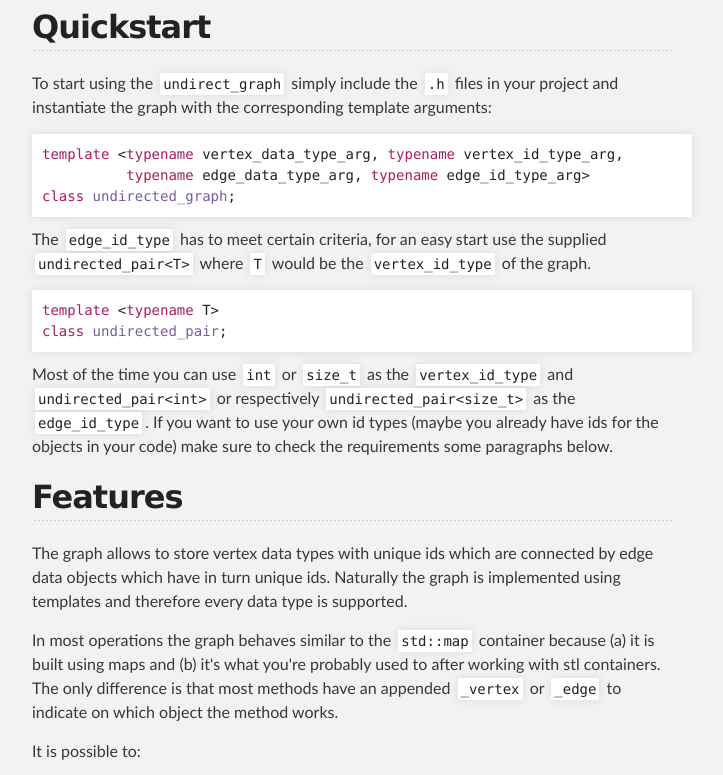
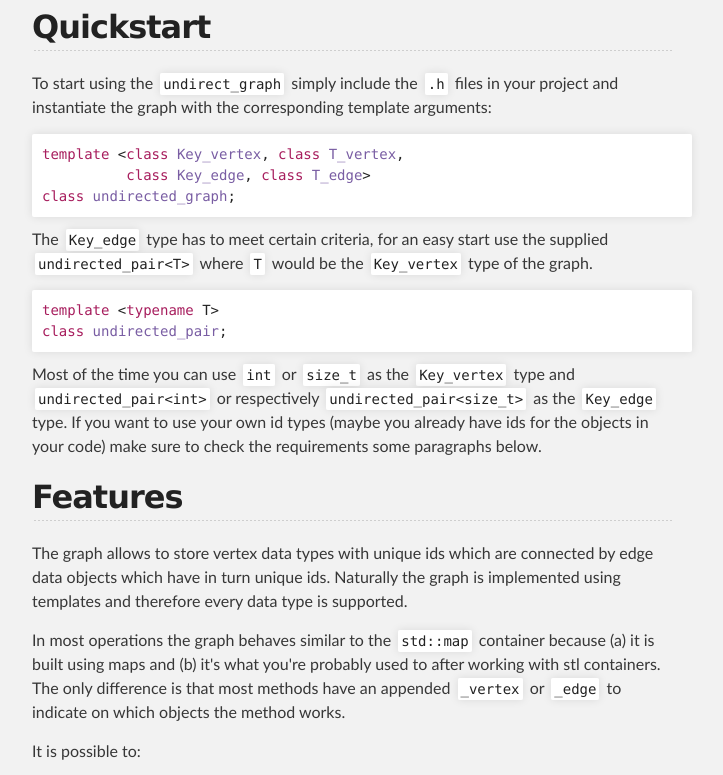
Before and after one commit to w1th0utnam3/undirected_graph, a plain HTML site: page index.html in a window 1280 px wide. Shown: the part 753-1528 px from the top of the page, without its empty margins (288-1011 px from the left). Drawn offline with Linux system fonts and the light colour scheme.

```diff
--- a/index.html
+++ b/index.html
@@ -34,49 +34,59 @@
         <h1>
 <a id="undirected_graph" class="anchor" href="#undirected_graph" aria-hidden="true"><span class="octicon octicon-link"></span></a>undirected_graph</h1>
 
-<p>A simple (probably incomplete) implementation of an undirected graph in c++ using the stl.</p>
+<p>A simple (probably incomplete) implementation of an undirected graph in c++
+using the stl.</p>
 
-<p>During my work on a group assignment I needed a graph container to store objects and their connections.
-I knew that there is an implementation in the boost library (<a href="http://www.boost.org/doc/libs/1_58_0/libs/graph/doc/">http://www.boost.org/doc/libs/1_58_0/libs/graph/doc/</a>) but I wanted to play a little bit with
-templates and see how far I can get with it.</p>
+<p>During my work on a group assignment I needed a graph container to store objects
+and their connections. I knew that there is an implementation in the boost
+library (<a href="http://www.boost.org/doc/libs/1_58_0/libs/graph/doc/">http://www.boost.org/doc/libs/1_58_0/libs/graph/doc/</a>) but I wanted to
+play a little bit with templates and see how far I can get with it.</p>
 
-<p>The feature set of the container is limited but definitely enough for simple applications. Furthermore my implementation may be quite far from optimal performance because it uses (among others) <code>std::unordered_map</code> containers as its
-underlying data structures. Again I didn't want to create a perfectly optimized implementation but to
-learn and have fun coding. If you have ideas for improvements or find bugs, feel free to notify me about them!
-When I have time I'll check whether using google's <code>dense_hash_map</code> results in better performance.</p>
+<p>The feature set of the container is limited but definitely enough for simple
+applications. Furthermore my implementation may be quite far from optimal
+performance because it uses (among others) <code>std::unordered_map</code> containers as
+its underlying data structures. Again I didn't want to create a perfectly
+optimized implementation but to learn and have fun coding. If you have ideas for
+improvements or find bugs, feel free to notify me about them! When I have time
+I'll check whether using google's <code>dense_hash_map</code> results in better performance.</p>
 
-<p>The project is licensed under the GNU GPL v2 license. Have a look into the LICENSE file for more information.</p>
+<p>The project is licensed under the GNU GPL v2 license. Have a look into the
+LICENSE file for more information.</p>
 
 <h2>
 <a id="quickstart" class="anchor" href="#quickstart" aria-hidden="true"><span class="octicon octicon-link"></span></a>Quickstart</h2>
 
-<p>To start using the <code>undirect_graph</code> simply include the <code>.h</code> files in your project and instantiate the graph
-with the corresponding template arguments:</p>
+<p>To start using the <code>undirect_graph</code> simply include the <code>.h</code> files in your
+project and instantiate the graph with the corresponding template arguments:</p>
 
-<div class="highlight highlight-c++"><pre><span class="pl-k">template </span>&lt;<span class="pl-k">typename</span> vertex_data_type_arg, <span class="pl-k">typename</span> vertex_id_type_arg,
-          <span class="pl-k">typename</span> edge_data_type_arg, <span class="pl-k">typename</span> edge_id_type_arg&gt;
+<div class="highlight highlight-c++"><pre><span class="pl-k">template </span>&lt;<span class="pl-k">class</span> <span class="pl-en">Key_vertex</span>, <span class="pl-k">class</span> <span class="pl-en">T_vertex</span>,
+          <span class="pl-k">class</span> <span class="pl-en">Key_edge</span>, <span class="pl-k">class</span> <span class="pl-en">T_edge</span>&gt;
 <span class="pl-k">class</span> <span class="pl-en">undirected_graph</span>;</pre></div>
 
-<p>The <code>edge_id_type</code> has to meet certain criteria, for an easy start use the supplied <code>undirected_pair&lt;T&gt;</code> where <code>T</code>
-would be the <code>vertex_id_type</code> of the graph.</p>
+<p>The <code>Key_edge</code> type has to meet certain criteria, for an easy start use the
+supplied <code>undirected_pair&lt;T&gt;</code> where <code>T</code> would be the <code>Key_vertex</code> type of the
+graph.</p>
 
 <div class="highlight highlight-c++"><pre><span class="pl-k">template </span>&lt;<span class="pl-k">typename</span> T&gt;
 <span class="pl-k">class</span> <span class="pl-en">undirected_pair</span>;</pre></div>
 
-<p>Most of the time you can use <code>int</code> or <code>size_t</code> as the <code>vertex_id_type</code> and <code>undirected_pair&lt;int&gt;</code> or respectively
-<code>undirected_pair&lt;size_t&gt;</code> as the <code>edge_id_type</code>. If you want to use your own id types (maybe you already have ids
-for the objects in your code) make sure to check the requirements some paragraphs below.</p>
+<p>Most of the time you can use <code>int</code> or <code>size_t</code> as the <code>Key_vertex</code> type and
+<code>undirected_pair&lt;int&gt;</code> or respectively <code>undirected_pair&lt;size_t&gt;</code> as the
+<code>Key_edge</code> type. If you want to use your own id types (maybe you already have
+ids for the objects in your code) make sure to check the requirements some
+paragraphs below.</p>
 
 <h2>
 <a id="features" class="anchor" href="#features" aria-hidden="true"><span class="octicon octicon-link"></span></a>Features</h2>
 
-<p>The graph allows to store vertex data types with unique ids which are connected by edge data objects which
-have in turn unique ids. Naturally the graph is implemented using templates and therefore every data type
-is supported.</p>
+<p>The graph allows to store vertex data types with unique ids which are connected
+by edge data objects which have in turn unique ids. Naturally the graph is
+implemented using templates and therefore every data type is supported.</p>
 
-<p>In most operations the graph behaves similar to the <code>std::map</code> container because (a) it is built using maps and
-(b) it's what you're probably used to after working with stl containers. The only difference is that most methods
-have an appended <code>_vertex</code> or <code>_edge</code> to indicate on which object the method works.</p>
+<p>In most operations the graph behaves similar to the <code>std::map</code> container because
+(a) it is built using maps and (b) it's what you're probably used to after
+working with stl containers. The only difference is that most methods have an
+appended <code>_vertex</code> or <code>_edge</code> to indicate on which objects the method works.</p>
 
 <p>It is possible to:</p>
 
@@ -87,12 +97,13 @@ have an appended <code>_vertex</code> or <code>_edge</code> to indicate on which
 <li>remove vertices and egdes by id</li>
 <li>iterate through all vertices or edges (unordered)</li>
 <li>iterate through all adjacent vertices of a vertex with a specified id</li>
-<li>iterate through the graph vertices by using an breadth- or depth-first search iterator</li>
+<li>iterate through the graph vertices by using an breadth- or depth-first search
+iterator</li>
 </ul>
 
 <p>Some example code:</p>
 
-<div class="highlight highlight-c++"><pre><span class="pl-k">typedef</span> undirected_graph&lt;std::string, <span class="pl-c1">size_t</span>, <span class="pl-k">double</span>, undirected_pair&lt;<span class="pl-c1">size_t</span>&gt;&gt; graph_type;
+<div class="highlight highlight-c++"><pre><span class="pl-k">typedef</span> undirected_graph&lt;<span class="pl-c1">size_t</span>, std::string, undirected_pair&lt;<span class="pl-c1">size_t</span>&gt;, <span class="pl-k">double</span>&gt; graph_type;
 graph_type graph;
 
 <span class="pl-c">// Build graph</span>
@@ -117,7 +128,7 @@ breadth_first_iterator&lt;graph_type&gt; <span class="pl-en">bfs</span>(graph, g
 <span class="pl-c">// Remove a vertex and its edge(s)</span>
 graph.erase_vertex(<span class="pl-c1">2</span>);</pre></div>
 
-<p>More example code will be added to the repository soon.</p>
+<p>You can find more example code in the <code>main.cpp</code> in the test subfolder.</p>
 
 <h2>
 <a id="what-does-this-project-contain" class="anchor" href="#what-does-this-project-contain" aria-hidden="true"><span class="octicon octicon-link"></span></a>What does this project contain?</h2>
@@ -126,24 +137,29 @@ graph.erase_vertex(<span class="pl-c1">2</span>);</pre></div>
 
 <ul>
 <li>
-<code>undirected_graph</code> the main component of the graph I've been writing about this whole document.</li>
+<code>undirected_graph</code> the main component of the graph I've been writing about
+this whole document.</li>
 <li>
-<code>undirected_pair</code> a simple data type which behaves similar to a <code>std::pair</code> except for the fact that it is just
-for one data type, pair(a,b) and pair(b,a) compare as equal and it's sortable. The sorting order
-is determined by the smaller and bigger elements of the pairs. It's a simple data type to use for the
-edge ids in the graph.</li>
+<code>undirected_pair</code> a simple data type which behaves similar to a <code>std::pair</code>
+except for the fact that it is just for one data type, pair(a,b) and pair(b,a)
+compare as equal and it's sortable. The sorting order is determined by the
+smaller and bigger elements of the pairs. It's a simple data type to use for
+  the edge ids in the graph.</li>
 <li>
-<code>graph_search_iterator</code> is an abstract class that provides an interface for graph traversal iterators.
-Two subclasses are supplied: a breadth-first and a depth-first iterator.</li>
+<code>graph_search_iterator</code> is an abstract class that provides an interface for
+graph traversal iterators. Two subclasses are supplied: a breadth-first and a
+depth-first iterator.</li>
 </ul>
 
 <h2>
 <a id="requirements-for-the-data-types" class="anchor" href="#requirements-for-the-data-types" aria-hidden="true"><span class="octicon octicon-link"></span></a>Requirements for the data types</h2>
 
-<p>There are no requirements or restrictions on the data types supplied as <code>vertex_data_type</code> or <code>edge_data_type</code>.
-However there are some requirements for the id types. </p>
+<p>There are no requirements or restrictions on the data types supplied as
+<code>T_vertex</code> or <code>T_edge</code>. However there are some requirements for
+the id types.</p>
 
-<p><code>vertex_id_type</code> basically has to fulfil the same requirements as a key for an <code>std::unordered_set</code> and a <code>std::map</code>. Namely:</p>
+<p><code>Key_vertex</code> basically has to fulfil the same requirements as a key for an
+<code>std::unordered_set</code> and a <code>std::map</code>. Namely:</p>
 
 <ul>
 <li>Equality operator <code>==</code>
@@ -153,17 +169,19 @@ However there are some requirements for the id types. </p>
 <li>Specialized <code>std::hash</code> functor (see <a href="http://stackoverflow.com/a/17017281/929037">http://stackoverflow.com/a/17017281/929037</a>)</li>
 </ul>
 
-<p>The same applies to the <code>edge_id_type</code> with some more restrictions:</p>
+<p>The same applies to the <code>Key_edge</code> with some more restrictions:</p>
 
 <ul>
 <li>Additional constructor with the signature <code>edge_id(vertex_id a, vertex_id b)</code>
 </li>
-<li>Equality operator where <code>edge_id(a,b) == edge_id(b,a)</code> (this also affects the <code>&lt;</code>-operator and hash functor, see below)</li>
+<li>Equality operator where <code>edge_id(a,b) == edge_id(b,a)</code> (this also affects the
+<code>&lt;</code>-operator and hash functor, see below)</li>
 <li>Access to the two connected <code>vertex_id</code>s via a public <code>a</code> and <code>b</code> member</li>
 </ul>
 
-<p>For a data type that implements all these requirements have a look at the <code>undirected_pair</code>. Nevertheless here are the
-axioms for the <code>&lt;</code>-operator of the <code>edge_id_type</code>: </p>
+<p>For a data type that implements all these requirements have a look at the
+<code>undirected_pair</code>. Nevertheless here are the axioms for the <code>&lt;</code>-operator of the
+<code>Key_edge</code>:</p>
 
 <pre><code>Let a, b, c, d be of type vertex_id and idA(a,b), idB(c,d) be of type edge_id. Then:
 1. min(a,b) &lt; min(c,d) then: (idA &lt; idB)
```
Also changed, not shown: params.json (+1 -1 lines).
